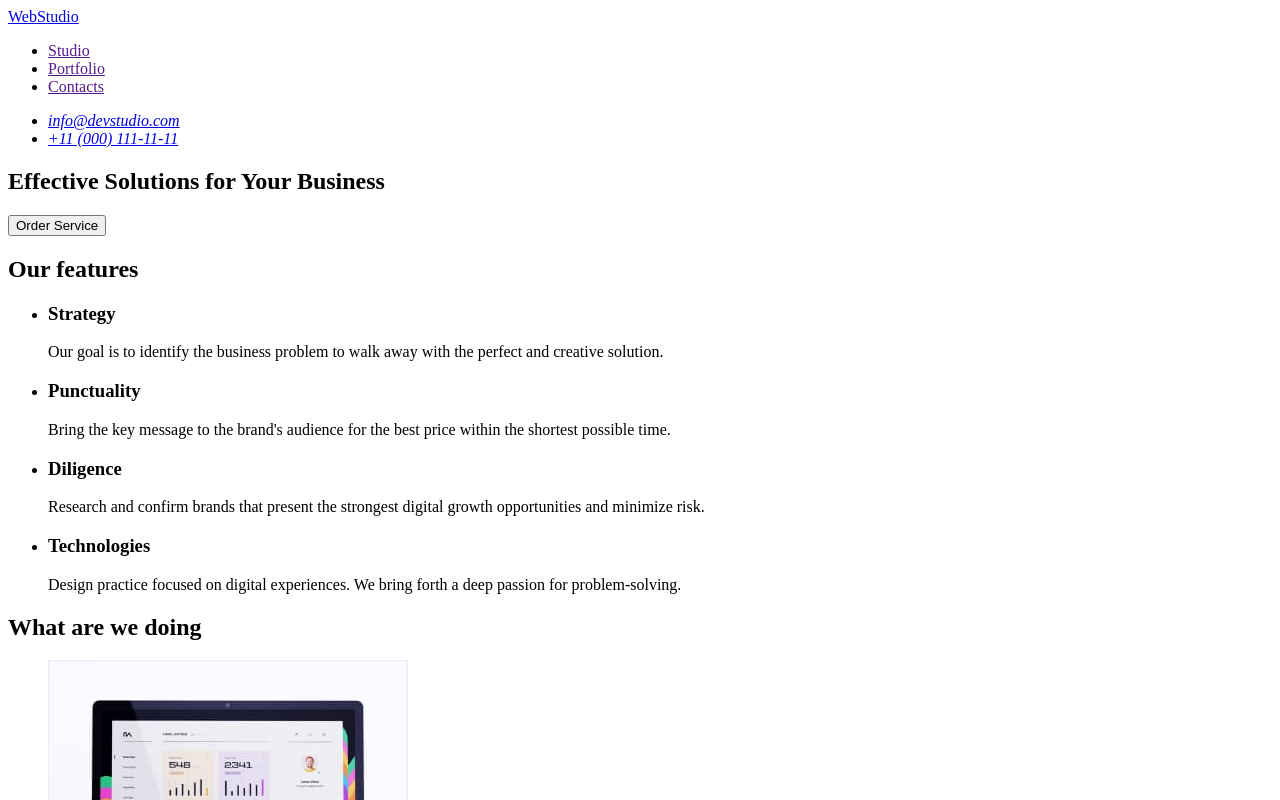
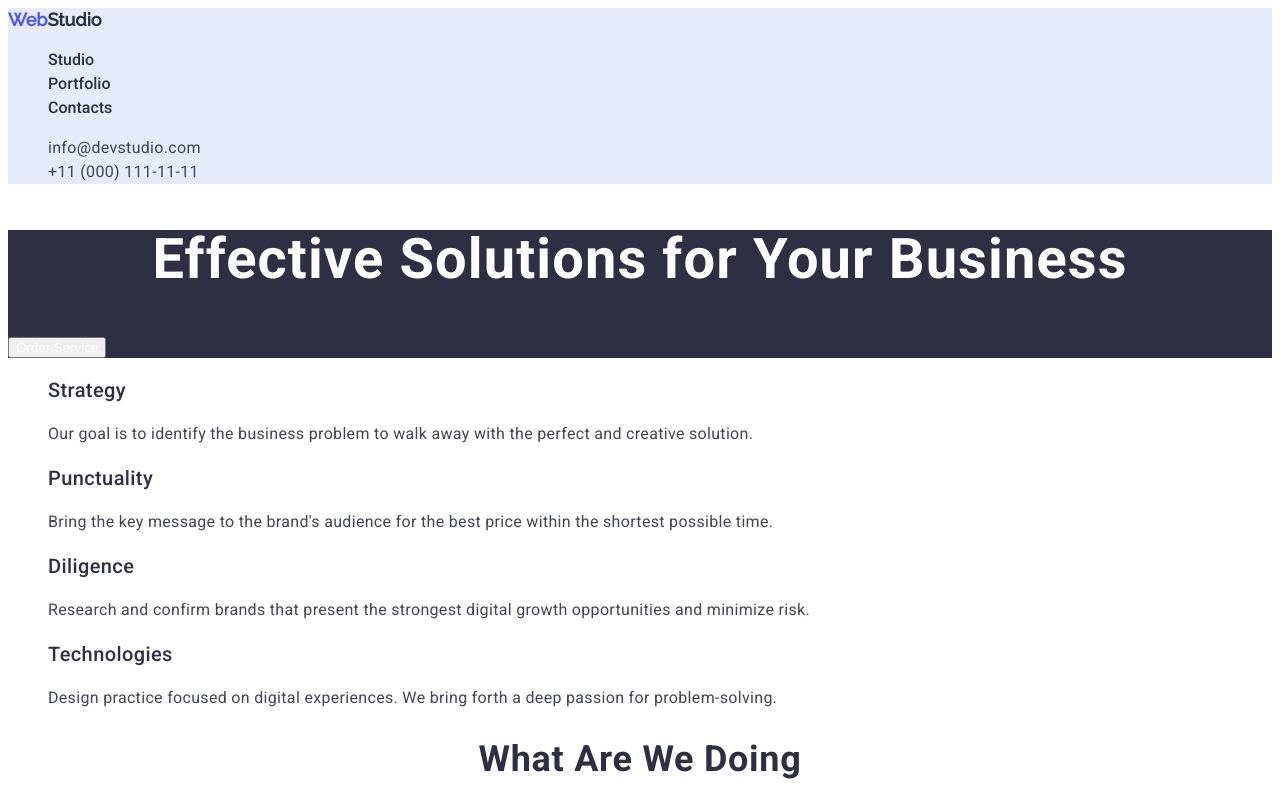
Before and after one commit to 1evanter/goit-markup-hw-02, a plain HTML site: page index.html in a window 1280 px wide. Shown: the top 800 px of the page. Drawn offline with Linux system fonts and the light colour scheme.

Commit message:
update index.html

```diff
--- a/index.html
+++ b/index.html
@@ -5,22 +5,45 @@
     <meta http-equiv="X-UA-Compatible" content="IE=edge" />
     <meta name="viewport" content="width=device-width, initial-scale=1.0" />
     <title>WebStudio</title>
+    <link rel="preconnect" href="https://fonts.googleapis.com" />
+    <link rel="preconnect" href="https://fonts.gstatic.com" crossorigin />
+    <link
+      href="https://fonts.googleapis.com/css2?family=Raleway:wght@500&family=Roboto:wght@400;500;700&display=swap"
+      rel="stylesheet"
+    />
+    <link rel="stylesheet" href="./css/styles.css" />
   </head>
   <body>
     <!-- Header -->
-    <header>
-      <nav>
-        <a href="./index.html">WebStudio</a>
-        <ul>
-          <li><a href="">Studio</a></li>
-          <li><a href="">Portfolio</a></li>
-          <li><a href="">Contacts</a></li>
+    <header class="header">
+      <nav class="header-navigation">
+        <a href="./index.html" class="header-logo link">
+          <span class="logo-web">Web</span>Studio</a
+        >
+        <ul class="header-list list">
+          <li class="header-item">
+            <a href="" class="header-link link">Studio</a>
+          </li>
+          <li class="header-item">
+            <a href="" class="header-link link">Portfolio</a>
+          </li>
+          <li class="header-item">
+            <a href="" class="header-link link">Contacts</a>
+          </li>
         </ul>
       </nav>
-      <address>
-        <ul>
-          <li><a href="mailto:info@devstudio.com">info@devstudio.com</a></li>
-          <li><a href="tel:+110001111111">+11 (000) 111-11-11</a></li>
+      <address class="header-address">
+        <ul class="address-list list">
+          <li>
+            <a href="mailto:info@devstudio.com" class="address-mail link"
+              >info@devstudio.com</a
+            >
+          </li>
+          <li>
+            <a href="tel:+110001111111" class="address-tel link"
+              >+11 (000) 111-11-11</a
+            >
+          </li>
         </ul>
       </address>
     </header>
@@ -29,40 +52,40 @@
     <main>
       <!-- Hero -->
 
-      <section>
-        <h1>Effective Solutions for Your Business</h1>
-        <button type="button">Order Service</button>
+      <section class="hero">
+        <h1 class="hero-title">Effective Solutions for Your Business</h1>
+        <button type="button" class="hero-btn">Order Service</button>
       </section>
 
       <!-- Features -->
 
-      <section>
-        <h2>Our features</h2>
-        <ul>
-          <li>
-            <h3>Strategy</h3>
-            <p>
+      <section class="features">
+        <h2 class="features-title visually-hidden">Our features</h2>
+        <ul class="features-list list">
+          <li class="features-item">
+            <h3 class="features-title">Strategy</h3>
+            <p class="features-descr">
               Our goal is to identify the business problem to walk away with the
               perfect and creative solution.
             </p>
           </li>
-          <li>
-            <h3>Punctuality</h3>
-            <p>
+          <li class="features-item">
+            <h3 class="features-title">Punctuality</h3>
+            <p class="features-descr">
               Bring the key message to the brand's audience for the best price
               within the shortest possible time.
             </p>
           </li>
-          <li>
-            <h3>Diligence</h3>
-            <p>
+          <li class="features-item">
+            <h3 class="features-title">Diligence</h3>
+            <p class="features-descr">
               Research and confirm brands that present the strongest digital
               growth opportunities and minimize risk.
             </p>
           </li>
-          <li>
-            <h3>Technologies</h3>
-            <p>
+          <li class="features-item">
+            <h3 class="features-title">Technologies</h3>
+            <p class="features-descr">
               Design practice focused on digital experiences. We bring forth a
               deep passion for problem-solving.
             </p>
@@ -72,59 +95,61 @@
 
       <!-- Functions -->
 
-      <section>
-        <h2>What are we doing</h2>
-        <ul>
-          <li>
+      <section class="functions">
+        <h2 class="functions-title">What are we doing</h2>
+        <ul class="functions-list list">
+          <li class="functions-item">
             <img src="./images/img1.1.jpg" alt="Statistics" width="360" />
           </li>
-          <li>
+          <li class="functions-item">
             <img src="./images/img2.1.jpg" alt="Updated features" width="360" />
           </li>
-          <li><img src="./images/img3.1.jpg" alt="Phone app" width="360" /></li>
+          <li class="functions-item">
+            <img src="./images/img3.1.jpg" alt="Phone app" width="360" />
+          </li>
         </ul>
       </section>
 
       <!-- Team -->
 
-      <section>
-        <h2>Our Team</h2>
-        <ul>
-          <li>
+      <section class="team">
+        <h2 class="team-title">Our Team</h2>
+        <ul class="team-list list">
+          <li class="team-item">
             <img
               src="./images/per1.1.jpg"
               alt="A man with a beard"
               width="264"
             />
-            <h3>Mark Guerrero</h3>
-            <p>Product Designer</p>
+            <h3 class="team-item-title">Mark Guerrero</h3>
+            <p class="team-item-descr">Product Designer</p>
           </li>
-          <li>
+          <li class="team-item">
             <img
               src="./images/per2.1.jpg"
               alt="A man with a beard №2"
               width="264"
             />
-            <h3>Tom Ford</h3>
-            <p>Frontend Developer</p>
+            <h3 class="team-item-title">Tom Ford</h3>
+            <p class="team-item-descr">Frontend Developer</p>
           </li>
-          <li>
+          <li class="team-item">
             <img
               src="./images/per3.1.jpg"
               alt="Woman with long hair"
               width="264"
             />
-            <h3>Camila Garcia</h3>
-            <p>Marketing</p>
+            <h3 class="team-item-title">Camila Garcia</h3>
+            <p class="team-item-descr">Marketing</p>
           </li>
-          <li>
+          <li class="team-item">
             <img
               src="./images/per4.1.jpg"
               alt="A man with a beard №3"
               width="264"
             />
-            <h3>Daniel Wilson</h3>
-            <p>UI Designer</p>
+            <h3 class="team-item-title">Daniel Wilson</h3>
+            <p class="team-item-descr">UI Designer</p>
           </li>
         </ul>
       </section>
@@ -132,9 +157,11 @@
 
     <!-- Footer -->
 
-    <footer>
-      <a href="./index.html">WebStudio</a>
-      <p>
+    <footer class="footer">
+      <a href="./index.html" class="footer-logo link">
+        <span class="logo-web">Web</span>Studio</a
+      >
+      <p class="footer-descr">
         Increase the flow of customers and sales for your business with digital
         marketing & growth solutions.
       </p>
```
